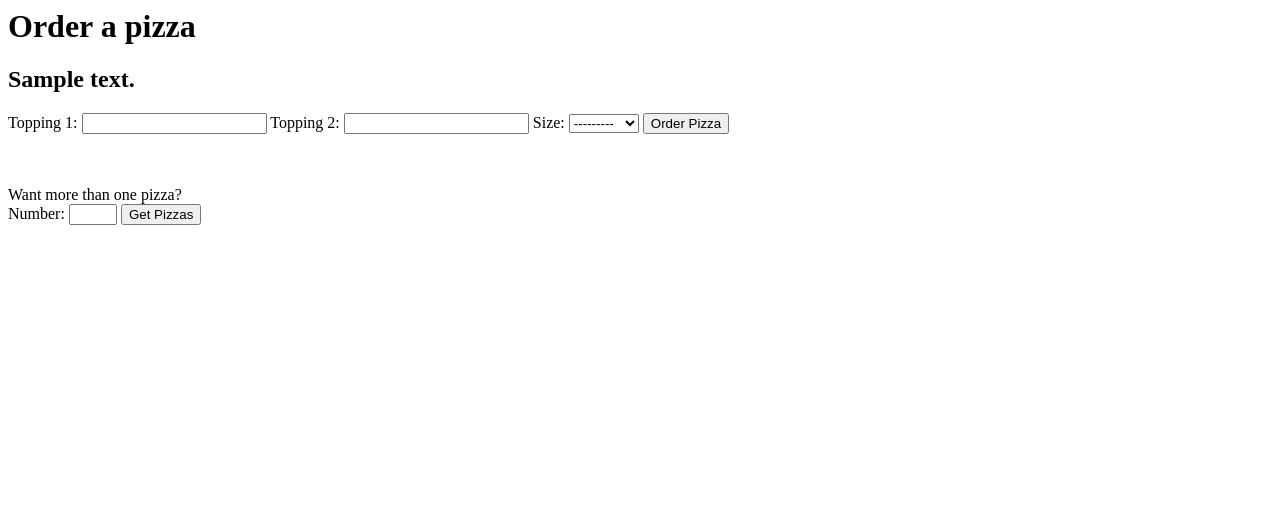
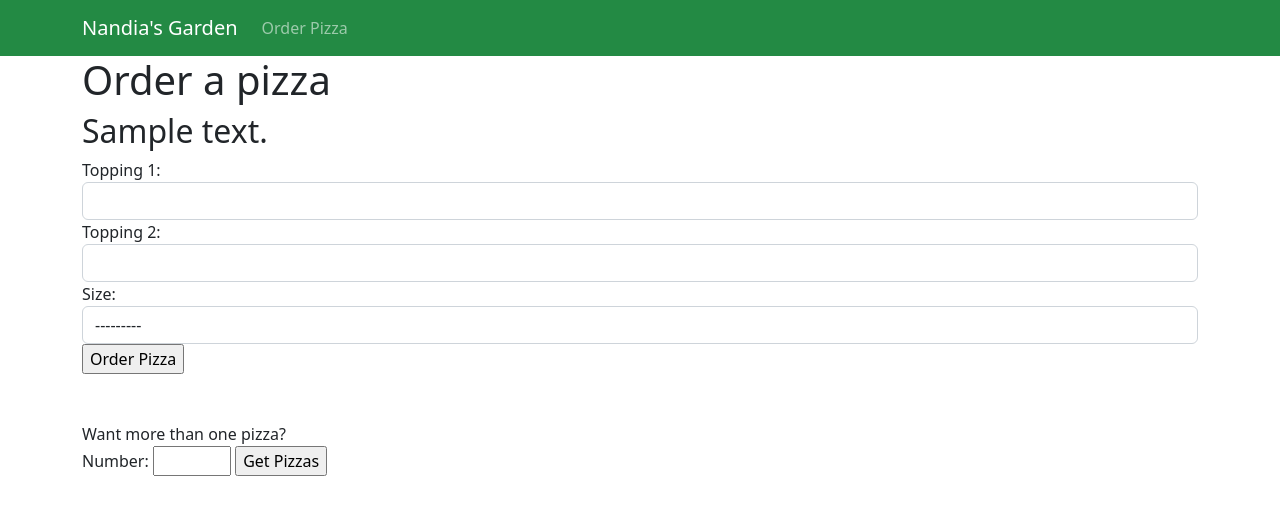
Before and after one commit to jeffyjkang/django_f, a Django app: template nandiasgarden-project/pizza/templates/pizza/order.html in a window 1280 px wide. Shown: the top 515 px of the page. Run offline with Django 4.2, Linux system fonts and the light colour scheme; data comes from the database, SQL or seed files in the repository; both versions use the stored data as it was after the commit; the template is opened without the code that fills it: values that come from a table or form of the project are taken from there, most other values are stand-ins (such as "Sample title", 1, 10 or a date in 2020); some libraries are stand-ins or nearby versions.

Commit message:
customize styling

```diff
--- a/nandiasgarden-project/nandiasgarden/settings.py
+++ b/nandiasgarden-project/nandiasgarden/settings.py
@@ -38,6 +38,7 @@ INSTALLED_APPS = [
     'django.contrib.messages',
     'django.contrib.staticfiles',
     'pizza',
+    'widget_tweaks',
 ]
 
 MIDDLEWARE = [
@@ -117,7 +118,7 @@ USE_TZ = True
 # https://docs.djangoproject.com/en/4.1/howto/static-files/
 
 STATIC_URL = 'static/'
-
+STATIC_ROOT = BASE_DIR / 'static'
 # Default primary key field type
 # https://docs.djangoproject.com/en/4.1/ref/settings/#default-auto-field
 
--- a/nandiasgarden-project/pizza/forms.py
+++ b/nandiasgarden-project/pizza/forms.py
@@ -10,6 +10,8 @@ from .models import Pizza, Size
 class PizzaForm(forms.ModelForm):
   # size = forms.ModelChoiceField(queryset=Size.objects, empty_label=None, widget=forms.RadioSelect)
   # image = forms.ImageField()
+  # email = forms.EmailField()
+  # url = forms.URLField()
   class Meta:
     model = Pizza
     fields = ['topping1', 'topping2', 'size']
--- /dev/null
+++ b/nandiasgarden-project/pizza/templates/pizza/base.html
@@ -0,0 +1,26 @@
+<!doctype html>
+<html lang="en">
+  <head>
+    <meta charset="utf-8">
+    <meta name="viewport" content="width=device-width, initial-scale=1">
+    <title>Nandia's Garden</title>
+    <link href="https://cdn.jsdelivr.net/npm/bootstrap@5.2.3/dist/css/bootstrap.min.css" rel="stylesheet" integrity="sha384-rbsA2VBKQhggwzxH7pPCaAqO46MgnOM80zW1RWuH61DGLwZJEdK2Kadq2F9CUG65" crossorigin="anonymous">
+  </head>
+  <body>
+    <nav class="navbar navbar-expand-lg navbar-dark" style="background-color: #238a44">
+      <div class="container">
+        <a class="navbar-brand" href="{% url 'home' %}">Nandia's Garden</a>
+        <div class="collapse navbar-collapse" id="navbarNav">
+          <ul class="navbar-nav">
+            <li class="nav-item active">
+              <a class="nav-link" href="{% url 'order' %}">Order Pizza</a>
+            </li>
+          </ul>
+        </div>
+      </div>
+    </nav>
+    {% block 'body' %}
+    {% endblock %}
+    <script src="https://cdn.jsdelivr.net/npm/bootstrap@5.2.3/dist/js/bootstrap.bundle.min.js" integrity="sha384-kenU1KFdBIe4zVF0s0G1M5b4hcpxyD9F7jL+jjXkk+Q2h455rYXK/7HAuoJl+0I4" crossorigin="anonymous"></script>
+  </body>
+</html>
--- a/nandiasgarden-project/pizza/templates/pizza/order.html
+++ b/nandiasgarden-project/pizza/templates/pizza/order.html
@@ -1,14 +1,53 @@
-<h1>Order a pizza</h1>
+{% extends 'pizza/base.html' %}
+{% block 'body' %}
+    {% load widget_tweaks %}
+    <div class='container'>
+      <h1>Order a pizza</h1>
+      <h2>{{ note }}</h2>
+      {% if created_pizza_pk %}
+      <a href='{% url 'edit_order' created_pizza_pk %}'>Edit Your Order</a>
+      {% endif %}
+      <form action='{% url 'order' %}' method='post'>
+        {% csrf_token %}
+        {% comment %} {{ pizzaForm }} {% endcomment %}
+        <div class='form-group'>
+          {% for field in pizzaForm %}
+          {{ field.errors }}
+          {{ field.label_tag }}
+          {% render_field field class='form-control' %}
+          {% endfor %}
+        </div>
+        <input type='submit' value='Order Pizza'>
+      </form>
+      <br><br>
+      Want more than one pizza?
+      <form action='{% url 'pizzas' %}' method='get'>
+        {{ multiple_form }}
+        <input type='submit' value='Get Pizzas'>
+      </form>
+    </div>
+{% endblock %}
+{% comment %} <h1>Order a pizza</h1>
 
 <h2>{{ note }}</h2>
 {% if created_pizza_pk %}
 <a href='{% url 'edit_order' created_pizza_pk %}'>Edit Your Order</a>
-{% endif %}
+{% endif %} {% endcomment %}
 
 {% comment %} <form enctype='multipart/form-data' action='{% url 'order' %}' method='post'> {% endcomment %}
-<form action='{% url 'order' %}' method='post'>
-  {% csrf_token %}
-  {{ pizzaForm }}
+{% comment %} <form action='{% url 'order' %}' method='post' novalidate> {% endcomment %}
+{% comment %} <form action='{% url 'order' %}' method='post'>
+  {% csrf_token %} {% endcomment %}
+  {% comment %} {{ pizzaForm.topping1.label_tag }}
+  {{ pizzaForm.topping1}}
+  {{ pizzaForm.topping1.errors }}
+  {{ pizzaForm.topping2.label_tag }}
+  {{ pizzaForm.topping2 }}
+  {{ pizzaForm.topping2.errors }}
+  <label for='{{ pizzform.size.id_for_label }}'>Size:</label>
+  {{ pizzaForm.size }}
+  {{ pizzaForm.errors}} {% endcomment %}
+  {% comment %} {{ pizzaForm }} {% endcomment %}
   {% comment %} <label for='topping1'>Topping 1: </label>
   <input id='topping1' type='text' name='topping1'>
   <label for='topping2'>Topping 2: </label>
@@ -19,7 +58,7 @@
     <option value='medium'>Medium</option>
     <option value='large'>Large</option>
   </select> {% endcomment %}
-  <input type='submit' value='Order Pizza'>
+  {% comment %} <input type='submit' value='Order Pizza'>
 </form>
 
 <br><br>
@@ -29,4 +68,4 @@ Want more than one pizza?
 <form action='{% url 'pizzas' %}' method='get'>
   {{ multiple_form }}
   <input type='submit' value='Get Pizzas'>
-</form>
+</form> {% endcomment %}
--- a/nandiasgarden-project/pizza/templates/pizza/pizzas.html
+++ b/nandiasgarden-project/pizza/templates/pizza/pizzas.html
@@ -1,3 +1,6 @@
+{% extends 'pizza/base.html' %}
+{% block 'body' %}
+<div class='container'>
   <h1>Order Pizzas</h1>
   <h2>{{ note }}</h2>
 
@@ -11,3 +14,5 @@
     {% endfor %}
     <input type='submit' value='Order Pizzas'>
   </form>
+</div>
+{% endblock %}
```
Also changed, not shown: nandiasgarden-project/pizza/templates/pizza/edit_order.html (+5 -2 lines), nandiasgarden-project/pizza/templates/pizza/home.html (+7 -2 lines), nandiasgarden-project/pizza/views.py (+5 -2 lines), nandiasgarden-project/db.sqlite3, nandiasgarden-project/pizza/static/nandiasgarden.jpg (added). Lines whose indentation alone changed are shown as unchanged.
